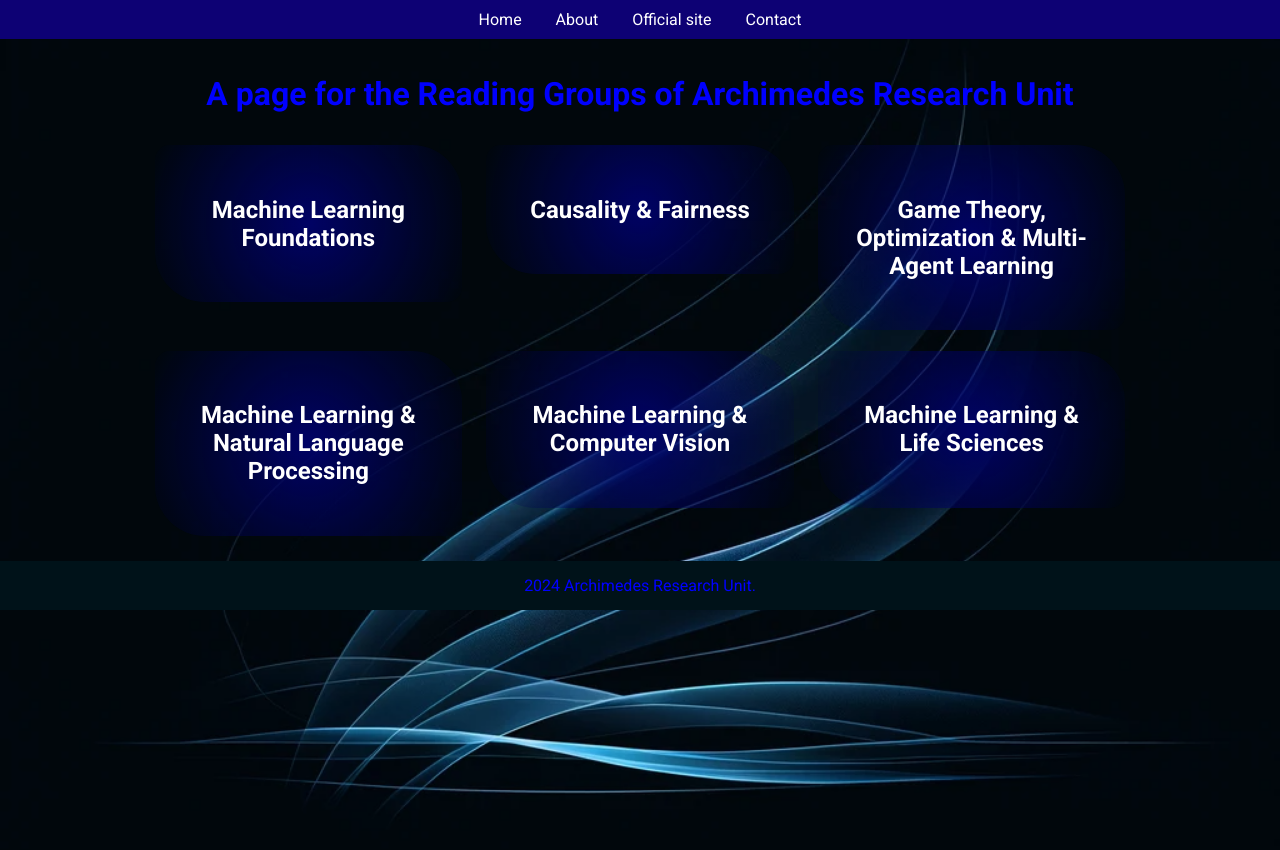
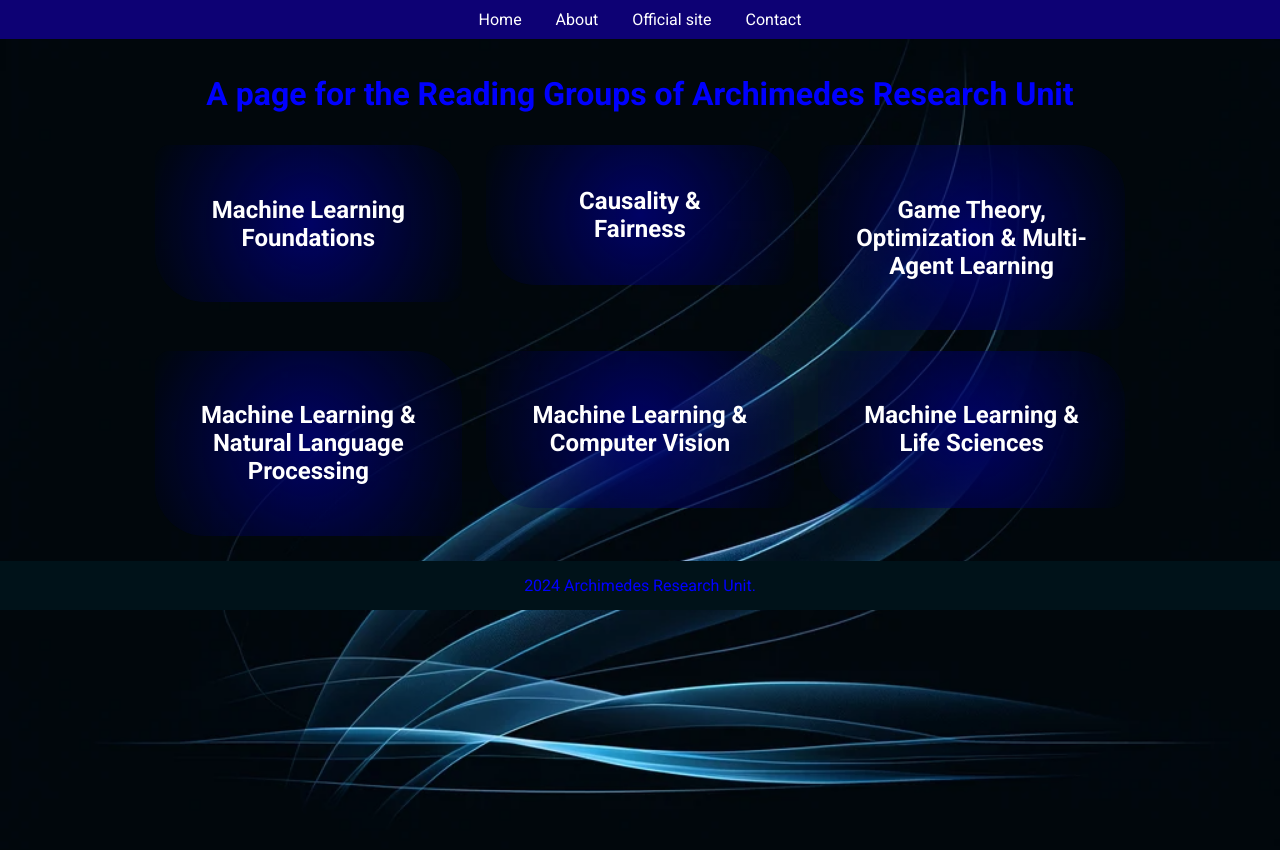
Before and after one commit to mandlos/archimedesai.github.io, a Jekyll site: the page built from index.html, in a window 1280 px wide. Shown: the top 850 px of the page. Built offline with Jekyll 4.4.1, drawn with Linux system fonts in a browser that asks for light colours.

Commit message:
modified:   assets/css/main.css

```diff
--- a/assets/css/main.css
+++ b/assets/css/main.css
@@ -99,7 +99,7 @@
     display: inline-flex;
     flex-direction: column;
     justify-content: center;
-    align-items: last safe;
+    align-items: center;
     width: 30%; /* Adjust as needed */
     height: 30%; /* Adjust as needed */
     margin:1%;
```
